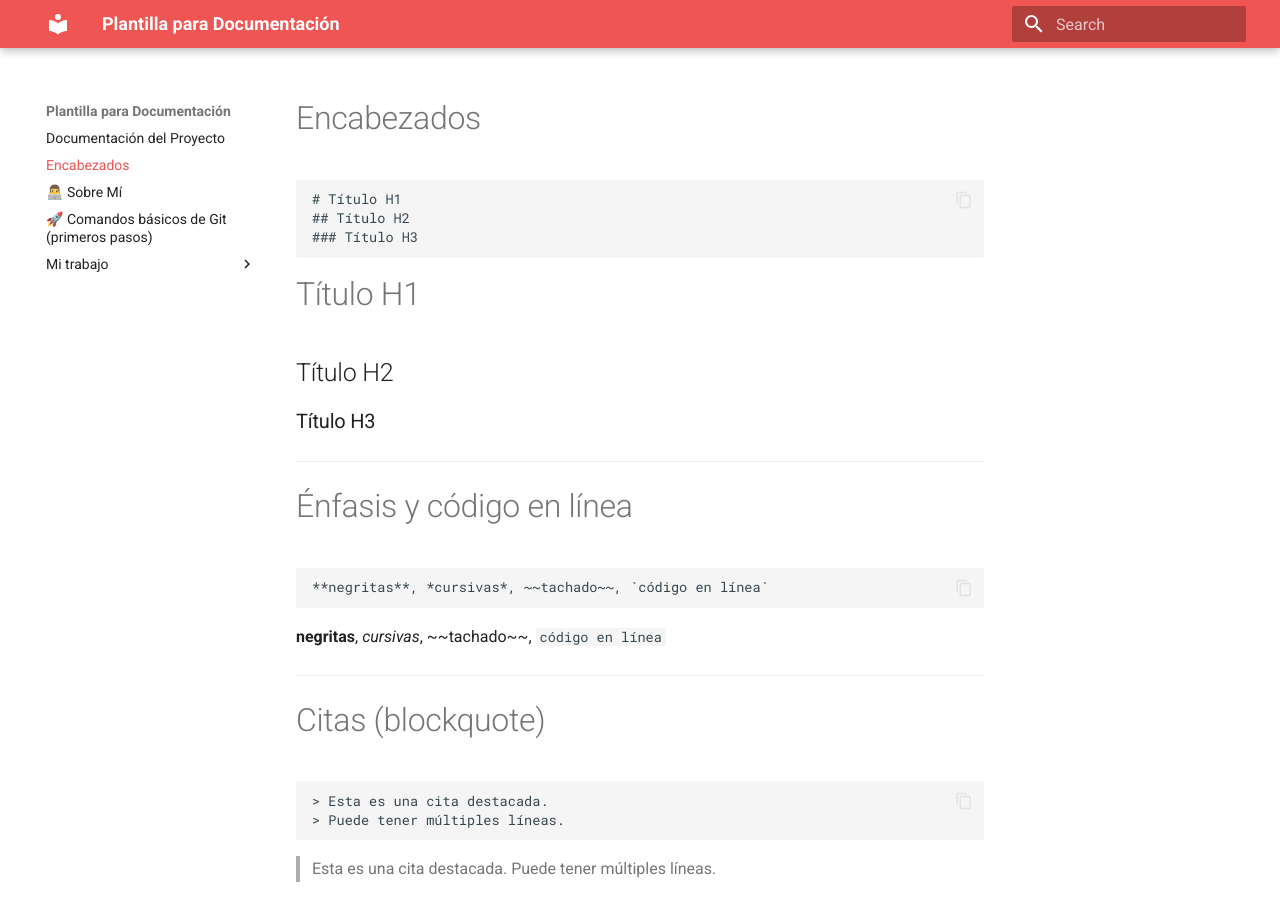
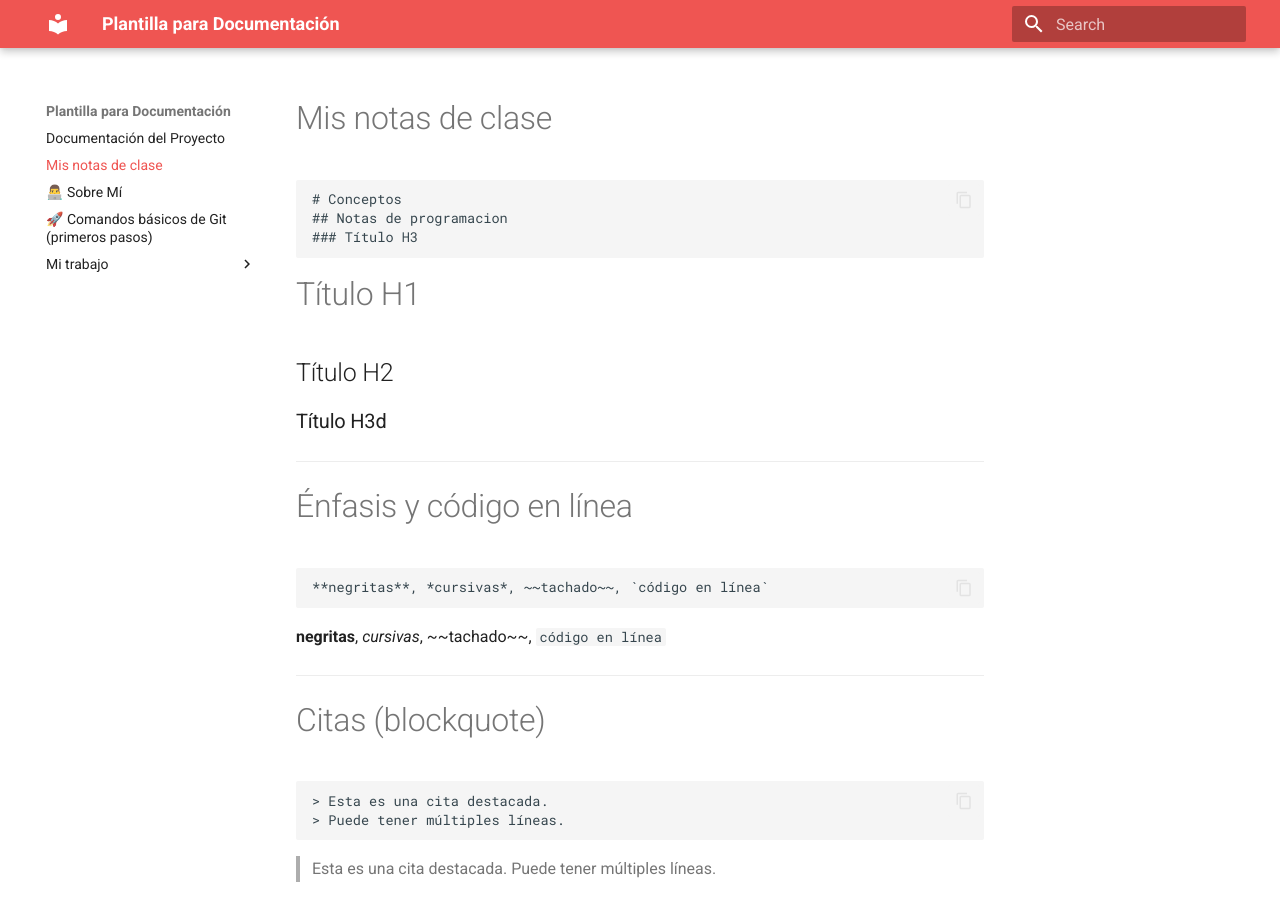
Before and after one commit to dv346/Bitacora_DavidV, an MkDocs documentation site: the page built from docs/comandos.md, in a window 1280 px wide and 900 px high. Built offline with MkDocs 1.6.1 and Material for MkDocs 9.7.7, drawn with Linux system fonts in a browser that asks for light colours.

Commit message:
Cambiar nombre en comandos

````diff
--- a/docs/comandos.md
+++ b/docs/comandos.md
@@ -1,14 +1,14 @@
-# Encabezados
+# Mis notas de clase
 
 ``` codigo
-# Título H1
-## Título H2
+# Conceptos
+## Notas de programacion
 ### Título H3
 ```
 
 # Título H1
 ## Título H2
-### Título H3
+### Título H3d
 
 ---
 
````
